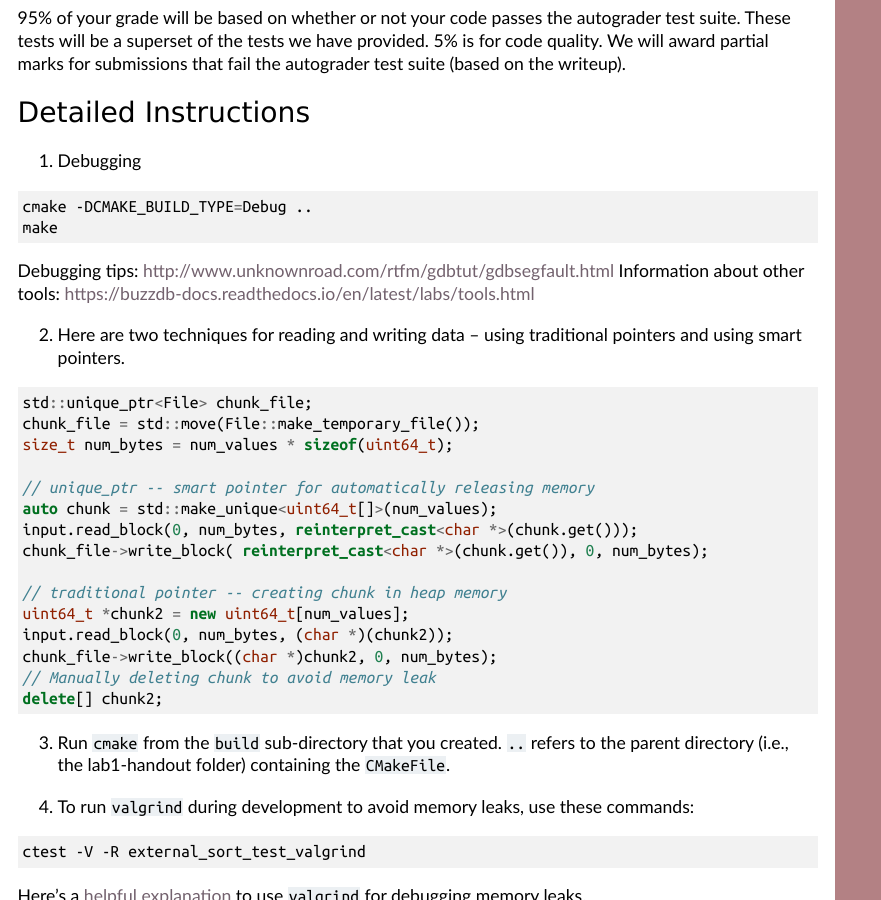
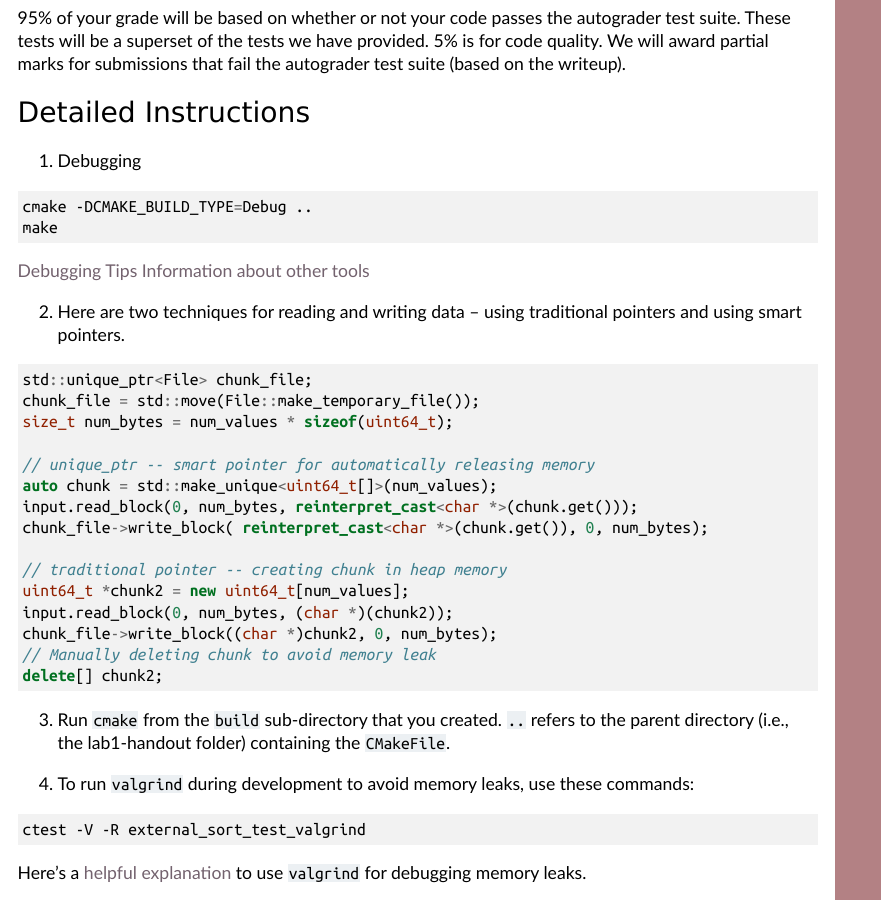
Before and after one commit to hershd23/buzzdb-docs, a Sphinx documentation site: the page built from docs/labs/lab1.rst, in a window 1280 px wide and 900 px high, scrolled down 2871 px. Shown: the whole window, without its empty margins (0-881 px from the left). Built offline with Sphinx 7.4.7, drawn with Linux system fonts in a browser that asks for light colours.

Commit message:
Update lab1.rst

```diff
--- a/docs/labs/lab1.rst
+++ b/docs/labs/lab1.rst
@@ -128,8 +128,8 @@ Detailed Instructions
   cmake -DCMAKE_BUILD_TYPE=Debug ..
   make
 
-Debugging tips: http://www.unknownroad.com/rtfm/gdbtut/gdbsegfault.html
-Information about other tools: https://buzzdb-docs.readthedocs.io/en/latest/labs/tools.html
+`Debugging Tips <http://www.unknownroad.com/rtfm/gdbtut/gdbsegfault.html>`__
+`Information about other tools <https://buzzdb-docs.readthedocs.io/en/latest/labs/tools.html>`__
 
 2. Here are two techniques for reading and writing data -- using traditional pointers and using smart pointers.
 
```
